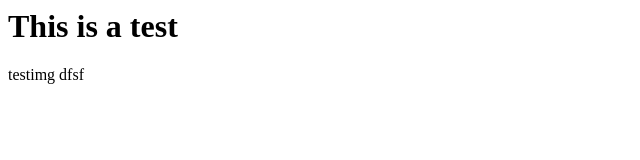
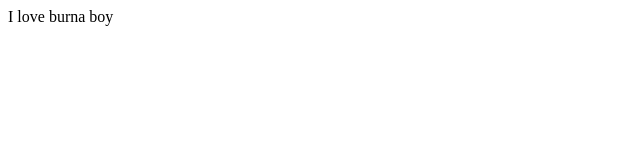
Before and after one commit to jeberulz/BurnaBoyGram, a plain HTML site: page index.html in a window 1280 px wide. Shown: the whole page, without its empty margins (0-640 px from the left). Drawn offline with Linux system fonts and the light colour scheme.

Commit message:
testing my repo

```diff
--- a/index.html
+++ b/index.html
@@ -1,4 +1,4 @@
 <html>
-    <h1>This is a test</h1> testimg dfsf
+    I love burna boy
 
 </html>
```
